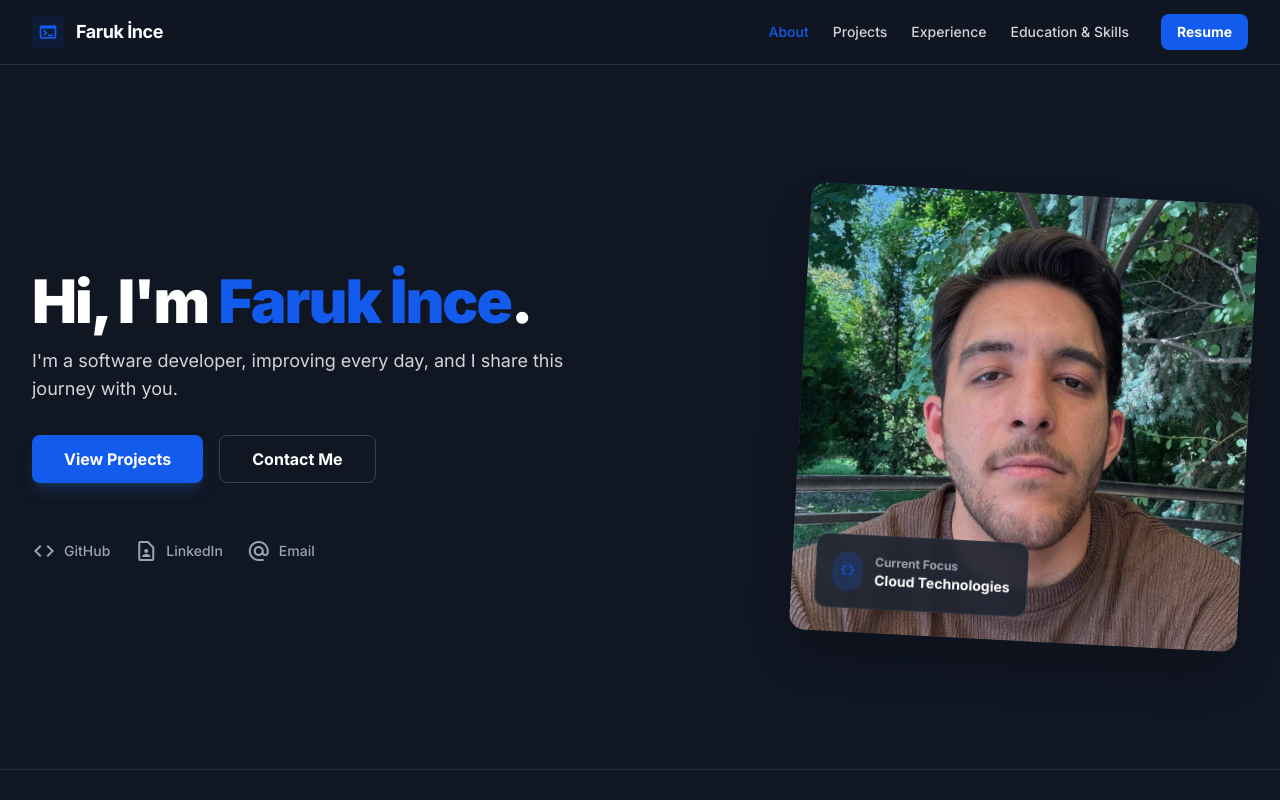
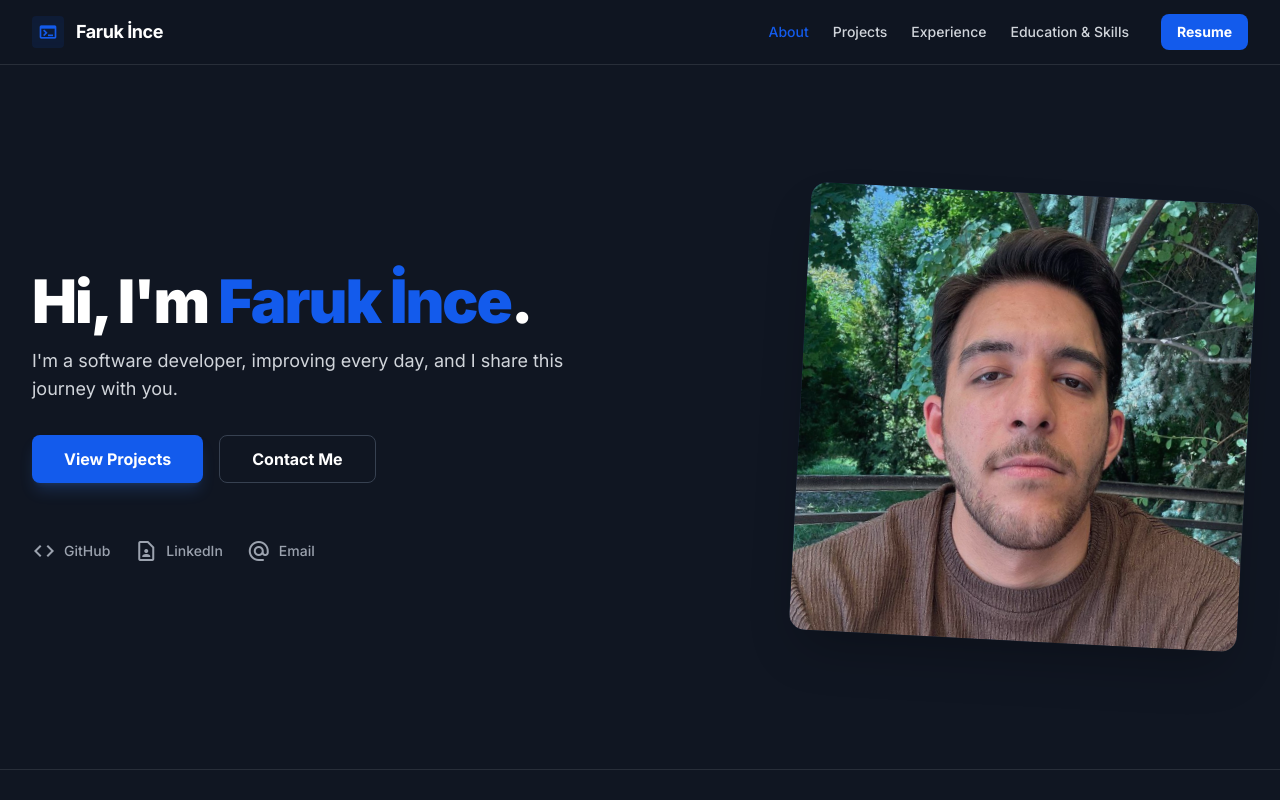
Before and after one commit to farukince/portfolio, a React (Vite) app: page / in a window 1280 px wide. Shown: the top 800 px of the page. Built offline with nearby package versions, Linux system fonts and the light colour scheme.

Commit message:
Remove current focus card

```diff
--- a/src/pages/Home.tsx
+++ b/src/pages/Home.tsx
@@ -54,15 +54,6 @@ export default function Home() {
                 alt="Faruk İnce portre"
                 src={imageSrc}
               />
-              <div className="absolute bottom-6 left-6 z-20 flex items-center gap-3 rounded-xl bg-white/90 dark:bg-[#1e2430]/90 backdrop-blur-sm p-4 shadow-lg border border-white/20 dark:border-gray-700/50">
-                <div className="rounded-full bg-primary/20 p-2 text-primary">
-                  <span className="material-symbols-outlined text-sm">data_object</span>
-                </div>
-                <div className="flex flex-col">
-                  <span className="text-xs font-semibold text-gray-500 dark:text-gray-400">Current Focus</span>
-                  <span className="text-sm font-bold text-gray-900 dark:text-white">Cloud Technologies</span>
-                </div>
-              </div>
             </div>
           </div>
         </div>
```
